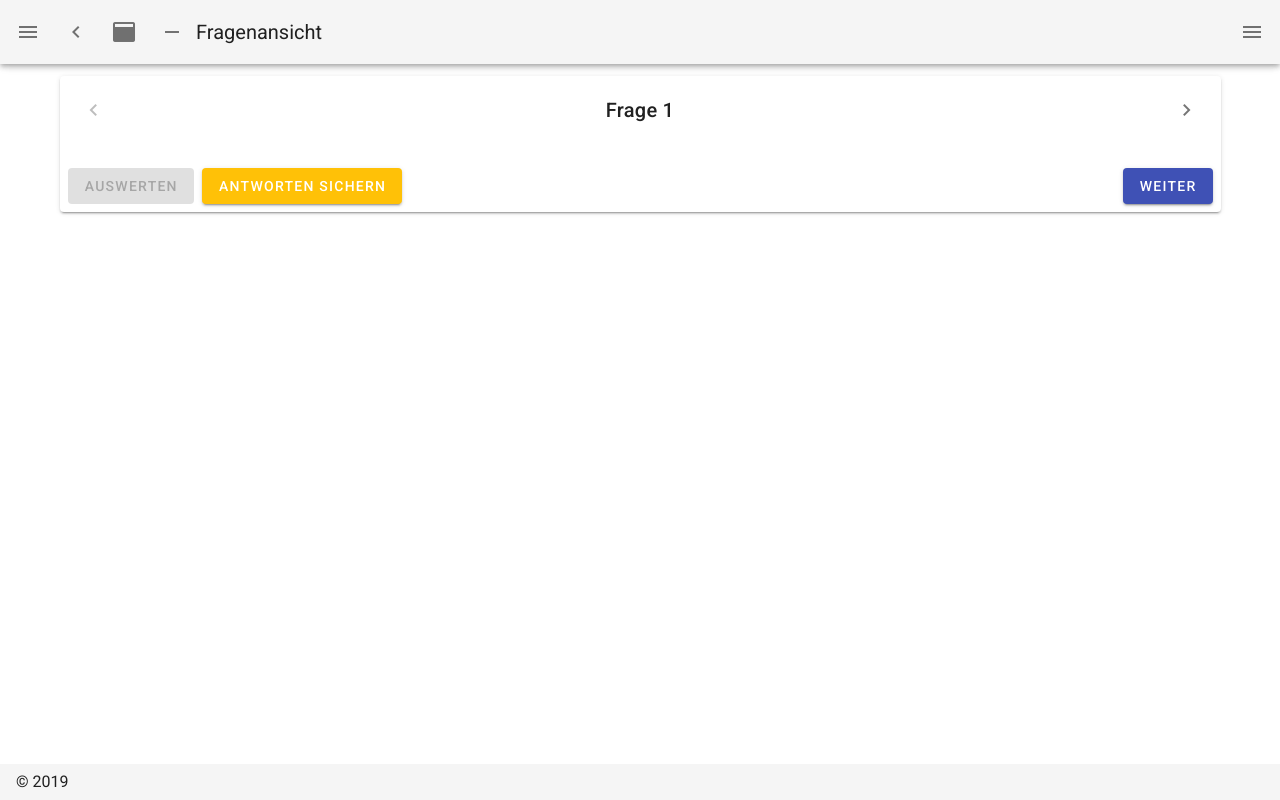
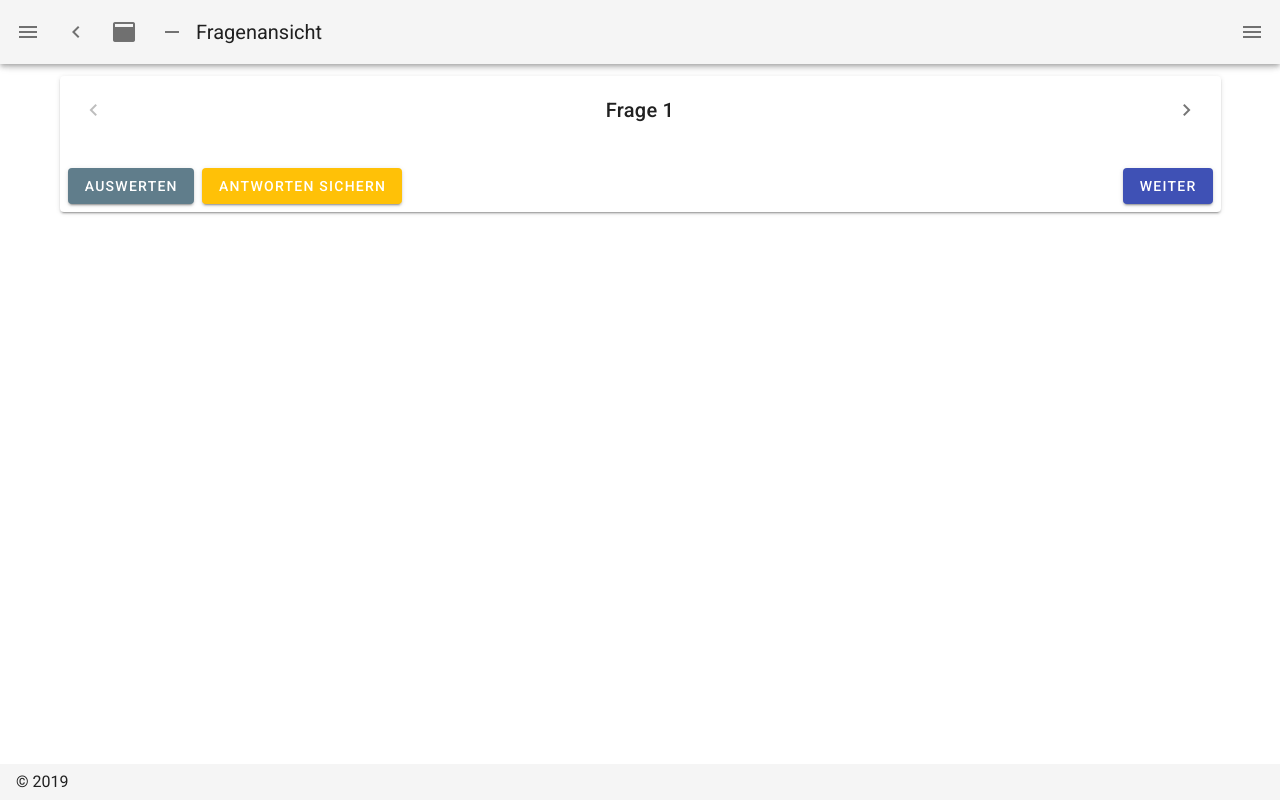
Before and after one commit to psIQos/studi-train-vue, a Nuxt app: page /questions in a window 1280 px wide. Built offline with nearby package versions, Linux system fonts and the light colour scheme.

Commit message:
functionality for evaluating questions

```diff
--- a/i18n/de/general.js
+++ b/i18n/de/general.js
@@ -1,5 +1,7 @@
 const general = {
-  'CONTINUE': 'Weiter'
+  'CONTINUE': 'Weiter',
+  'SOMETHING_WENT_WRONG': 'Hups! Etwas ist schiefgelaufen.',
+  'CLOSE': 'Schließen'
 }
 
 export default general
--- a/i18n/de/specific/questions.js
+++ b/i18n/de/specific/questions.js
@@ -1,7 +1,8 @@
 const questions = {
   'QUESTION': 'Frage',
   'EVALUATE': 'Auswerten',
-  'SAVE_ANSWERS': 'Antworten sichern'
+  'SAVE_ANSWERS': 'Antworten sichern',
+  'CORRECT': 'Richtig!'
 }
 
 export default questions
--- a/pages/questions.vue
+++ b/pages/questions.vue
@@ -25,6 +25,7 @@
             <v-checkbox
               v-for="(answer, index) in question.answers"
               :key="index"
+              ref="answers"
               :label="answer.answerText"
               :input-value="answer.correct"
               hide-details
@@ -37,7 +38,6 @@
             <v-btn
               color="accent"
               class="mr-2"
-              disabled
               @click="evalQuestion"
             >
               {{ $t('questions.EVALUATE') }}
@@ -58,6 +58,19 @@
             </v-btn>
           </v-flex>
         </v-card-actions>
+        <v-snackbar
+          v-model="snackbar"
+          color="primary"
+        >
+          {{ correct ? $t('questions.CORRECT') : $t('general.SOMETHING_WENT_WRONG') }}
+          <v-btn
+            color="secondary"
+            text
+            @click="snackbar = false"
+          >
+            {{ $t('general.CLOSE') }}
+          </v-btn>
+        </v-snackbar>
       </v-card>
     </v-flex>
   </v-layout>
@@ -65,14 +78,14 @@
 
 <script>
 import { mapGetters, mapActions } from 'vuex'
-// eslint-disable-next-line no-unused-vars
-import questions from '~/assets/questions'
 
 export default {
   name: 'Questions',
 
   data() {
     return {
+      snackbar: false,
+      correct: null
     }
   },
 
@@ -111,7 +124,17 @@ export default {
     }),
 
     evalQuestion() {
-
+      if (this.question.answers.find(item => item.correct == null)) {
+        this.snackbar = true
+        return
+      }
+      if (this.question.answers.find((item, index) => item.correct !== this.$refs.answers[index].inputValue)) {
+        this.correct = false
+        this.snackbar = true
+        return
+      }
+      this.correct = true
+      this.snackbar = true
     }
   }
 }
```
